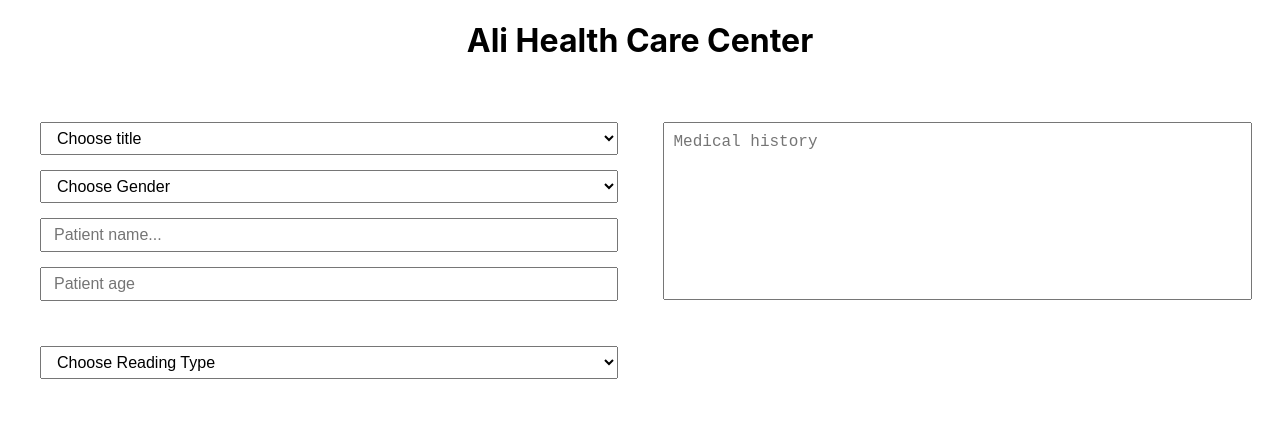
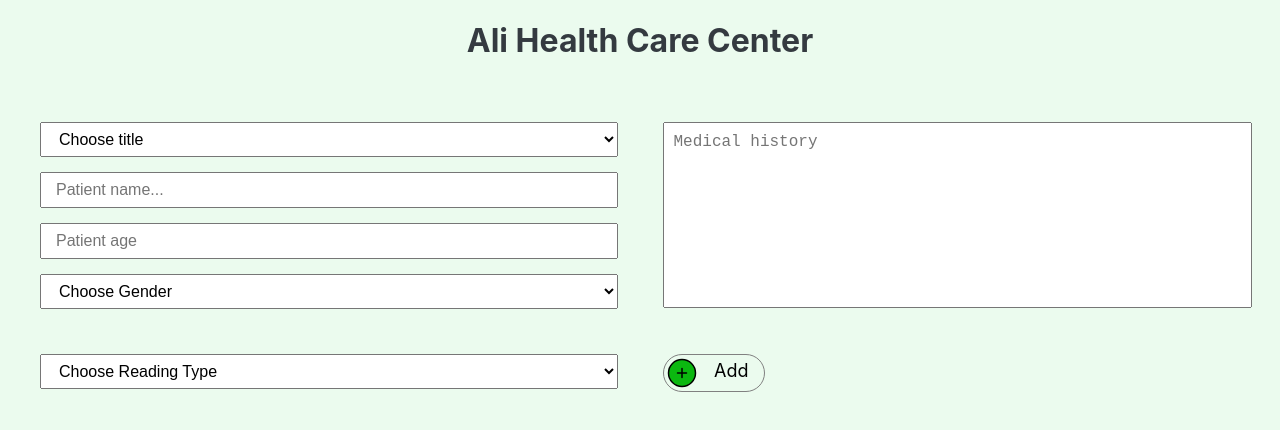
Before and after one commit to affu72/medical-report-generator, a React (Create React App) app: page / in a window 1280 px wide. Shown: the top 430 px of the page. Built offline with nearby package versions, Linux system fonts and the light colour scheme.

Commit message:
Add medicine button

```diff
--- a/src/App.css
+++ b/src/App.css
@@ -36,3 +36,7 @@
     transform: rotate(360deg);
   }
 }
+
+.clinic-name {
+  color: #343a40;
+}
--- a/src/App.tsx
+++ b/src/App.tsx
@@ -1,13 +1,13 @@
 import React from "react";
 
 import "./App.css";
-import Inputs from "./Components/Inputs";
+import NewEntry from "./Components/NewEntry";
 
 function App() {
   return (
     <div className="App">
-      <h1>Ali Health Care Center</h1>
-      <Inputs></Inputs>
+      <h1 className="clinic-name">Ali Health Care Center</h1>
+      <NewEntry></NewEntry>
     </div>
   );
 }
--- /dev/null
+++ b/src/Components/AddMedicineField.tsx
@@ -0,0 +1,27 @@
+import React from "react";
+
+export default function AddMedicineField() {
+  const addMedicineHandler = () => {
+    console.log("Clicked");
+  };
+
+  return (
+    <div className="add" onClick={addMedicineHandler}>
+      <span className="add-label">Add</span>
+      <svg
+        xmlns="http://www.w3.org/2000/svg"
+        className="plus"
+        fill="none"
+        viewBox="0 0 24 24"
+        strokeWidth="1"
+        stroke="currentColor"
+      >
+        <path
+          strokeLinecap="round"
+          strokeLinejoin="round"
+          d="M12 9v6m3-3H9m12 0a9 9 0 11-18 0 9 9 0 0118 0z"
+        ></path>
+      </svg>
+    </div>
+  );
+}
--- /dev/null
+++ b/src/Components/CustomFields.tsx
@@ -0,0 +1,25 @@
+import React, { ChangeEvent, useState } from "react";
+
+type CustomeFieldType = {
+  label: string;
+};
+
+export default function CustomFiled(props: CustomeFieldType) {
+  const [inputValue, setInputValue] = useState("");
+
+  const changeInputHandler = (event: ChangeEvent<HTMLInputElement>) => {
+    setInputValue(event.target.value);
+  };
+
+  return (
+    // <div className="reading">
+    <input
+      onChange={changeInputHandler}
+      type="text"
+      autoFocus={true}
+      placeholder={props.label}
+      value={inputValue}
+    />
+    // </div>
+  );
+}
--- a/src/Components/Inputs.css
+++ /dev/null
@@ -1,41 +0,0 @@
-/* form {
-  margin-top: 40px;
-  display: flex;
-  justify-content: space-evenly;
-  align-items: center;
-  flex-wrap: wrap;
-} */
-
-form {
-  padding: 40px;
-  display: grid;
-  grid-template-columns: 1fr 1fr;
-  gap: 45px 45px;
-}
-
-.patient-details {
-  display: flex;
-  flex-direction: column;
-  gap: 15px;
-}
-
-form input,
-.dropdown {
-  padding: 6px 12px;
-  font-size: 16px;
-  outline: none;
-}
-
-.dropdown {
-  box-sizing: content-box;
-}
-
-textarea {
-  width: 100%;
-  height: 93%;
-  resize: none;
-  padding: 10px 0 0 10px;
-  font-size: 16px;
-}
-.medical-history {
-}
--- a/src/Components/Inputs.tsx
+++ /dev/null
@@ -1,31 +0,0 @@
-import React, { useState } from "react";
-
-import "./Inputs.css";
-import Dropdown from "./Dropdown";
-export default function Inputs() {
-  const [customeField, setCustomeField] = useState<string | null>(null);
-  return (
-    <form>
-      <div className="patient-details">
-        <Dropdown values={["Choose title", "Miss", "Mr.", "Mrs."]} />
-        <Dropdown values={["Choose Gender", "Male", "Female"]}></Dropdown>
-        <input placeholder="Patient name..." type="text" />
-        <input placeholder="Patient age" type="number" />
-      </div>
-      <div className="medical-history">
-        <textarea placeholder="Medical history" name="" id=""></textarea>
-      </div>
-
-      <Dropdown
-        // onChangeHandler={}
-        values={[
-          "Choose Reading Type",
-          "Weight",
-          "Pulse",
-          "Spo2",
-          "Add custom field",
-        ]}
-      ></Dropdown>
-    </form>
-  );
-}
--- /dev/null
+++ b/src/Components/MedicineList.tsx
@@ -0,0 +1,10 @@
+import React from "react";
+import AddMedicineField from "./AddMedicineField";
+
+export default function MedicineList() {
+  return (
+    <div className="medicine-container">
+      <AddMedicineField />
+    </div>
+  );
+}
--- /dev/null
+++ b/src/Components/NewEntry.css
@@ -0,0 +1,86 @@
+/* form {
+  margin-top: 40px;
+  display: flex;
+  justify-content: space-evenly;
+  align-items: center;
+  flex-wrap: wrap;
+} */
+
+form {
+  padding: 40px;
+  display: grid;
+  grid-template-columns: 1fr 1fr;
+  gap: 45px 45px;
+}
+
+.patient-details {
+  display: flex;
+  flex-direction: column;
+  gap: 15px;
+}
+
+.patient-details input,
+.reading-container input,
+.dropdown {
+  padding: 7px 14px;
+  font-size: 16px;
+  outline-color: rgb(11, 184, 16);
+}
+
+.dropdown {
+  box-sizing: content-box;
+}
+
+textarea {
+  width: 100%;
+  height: 93%;
+  resize: none;
+  padding: 10px 0 0 10px;
+  font-size: 16px;
+
+  outline-color: rgb(11, 184, 16);
+}
+.medical-history {
+}
+
+.reading-container {
+  display: flex;
+  flex-direction: column;
+  gap: 10px;
+  transition: 0.2s all;
+}
+
+.add {
+  font-size: 18px;
+  border: 1px solid grey;
+  display: flex;
+  align-items: center;
+  width: 100px;
+  border-radius: 30px;
+  cursor: pointer;
+  position: relative;
+  z-index: 100;
+  transition: 0.2s all;
+}
+
+.add:active {
+  transform: scale(0.9);
+}
+
+.add-label {
+  text-transform: capitalize;
+  padding: 8px 15px 12px 8px;
+  user-select: none;
+  position: absolute;
+  right: 0;
+}
+
+.plus {
+  width: 36px;
+  fill: rgb(11, 184, 16);
+}
+
+.medicine {
+  display: flex;
+  gap: 30px;
+}
--- /dev/null
+++ b/src/Components/NewEntry.tsx
@@ -0,0 +1,66 @@
+import React, { ChangeEvent, useState } from "react";
+import "./NewEntry.css";
+import Dropdown from "./custom-component/Dropdown";
+import CustomFiled from "./CustomFields";
+import MedicineList from "./MedicineList";
+export default function NewEntry() {
+  const optionList: string[] = [
+    "Choose Reading Type",
+    "Weight",
+    "Pulse",
+    "Spo2",
+    "B.P",
+    // "Add custom field",
+  ];
+
+  const initialList: string[] = [];
+
+  const [newOptionList, setNewOption] = useState(optionList);
+  const [customInputs, setCustomInputs] = useState(initialList);
+
+  const optionHandler = (event: ChangeEvent<HTMLSelectElement>) => {
+    const selectedOption = event.target.value;
+
+    setNewOption((prev) => {
+      return prev.filter((val) => {
+        if (val !== selectedOption) return true;
+        else if (val === "Add custom field" || val === "Choose Reading Type")
+          return true;
+        else return false;
+      });
+    });
+
+    if (selectedOption === "Choose Reading Type") return;
+
+    setCustomInputs((prev) => [...prev, selectedOption]);
+  };
+
+  return (
+    <form>
+      <div className="patient-details">
+        <Dropdown values={["Choose title", "Miss", "Mr.", "Mrs."]} />
+        <input placeholder="Patient name..." type="text" />
+        <input placeholder="Patient age" type="number" />
+        <Dropdown values={["Choose Gender", "Male", "Female"]}></Dropdown>
+      </div>
+      <div className="medical-history">
+        <textarea placeholder="Medical history" name="" id="" />
+      </div>
+
+      <div className="reading-container">
+        {customInputs.map((input) => (
+          <CustomFiled label={input}></CustomFiled>
+        ))}
+
+        {newOptionList.length === 1 ? null : (
+          <Dropdown
+            onChangeHandler={optionHandler}
+            values={newOptionList}
+          ></Dropdown>
+        )}
+      </div>
+
+      <MedicineList />
+    </form>
+  );
+}
--- a/src/Components/Dropdown.tsx
+++ b/src/Components/custom-component/Dropdown.tsx
@@ -19,11 +19,13 @@ export default function Dropdown({
       defaultValue={values[0]}
       onChange={onChangeHandler}
     >
-      {values.map((value, i) => (
-        <option key={i} value={value} disabled={i === 0}>
-          {value}
-        </option>
-      ))}
+      {values.map((val, i) => {
+        return (
+          <option key={i + "" + val} value={val}>
+            {val}
+          </option>
+        );
+      })}
     </select>
   );
 }
--- a/src/index.css
+++ b/src/index.css
@@ -1,13 +1,15 @@
 body {
   margin: 0;
-  font-family: -apple-system, BlinkMacSystemFont, 'Segoe UI', 'Roboto', 'Oxygen',
-    'Ubuntu', 'Cantarell', 'Fira Sans', 'Droid Sans', 'Helvetica Neue',
+  font-family: -apple-system, BlinkMacSystemFont, "Segoe UI", "Roboto", "Oxygen",
+    "Ubuntu", "Cantarell", "Fira Sans", "Droid Sans", "Helvetica Neue",
     sans-serif;
   -webkit-font-smoothing: antialiased;
   -moz-osx-font-smoothing: grayscale;
+
+  background-color: #ebfbee;
 }
 
 code {
-  font-family: source-code-pro, Menlo, Monaco, Consolas, 'Courier New',
+  font-family: source-code-pro, Menlo, Monaco, Consolas, "Courier New",
     monospace;
 }
```
Also changed, not shown: src/Components/Medicine.tsx (added, +12 -0 lines).
